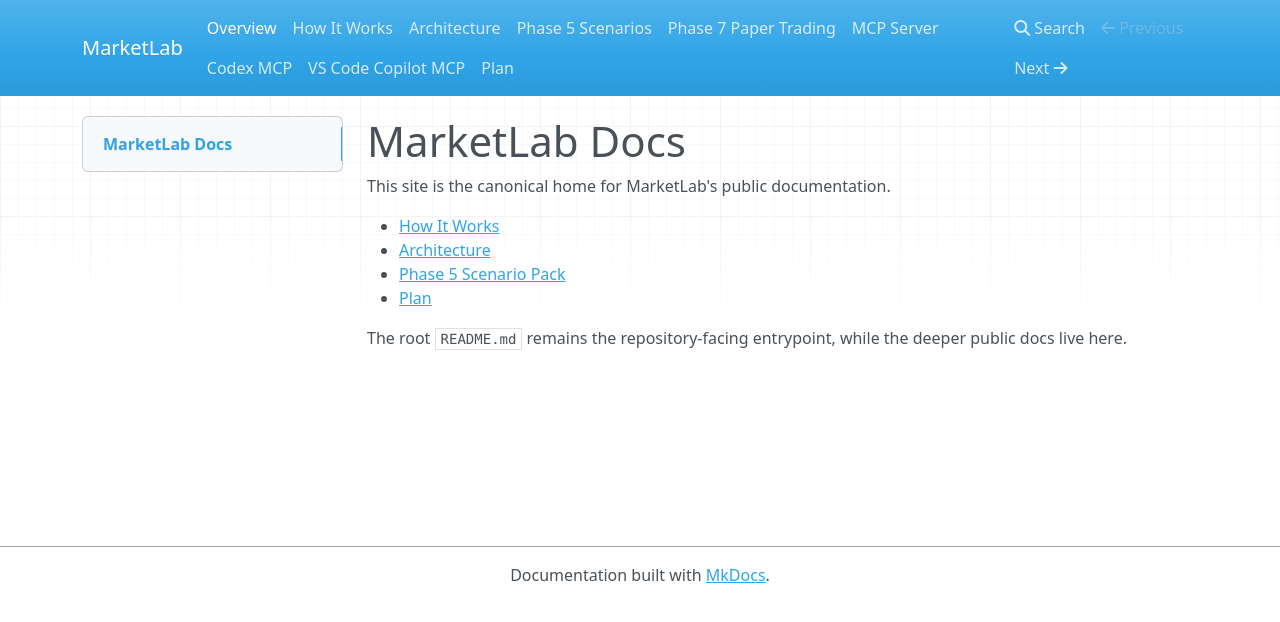
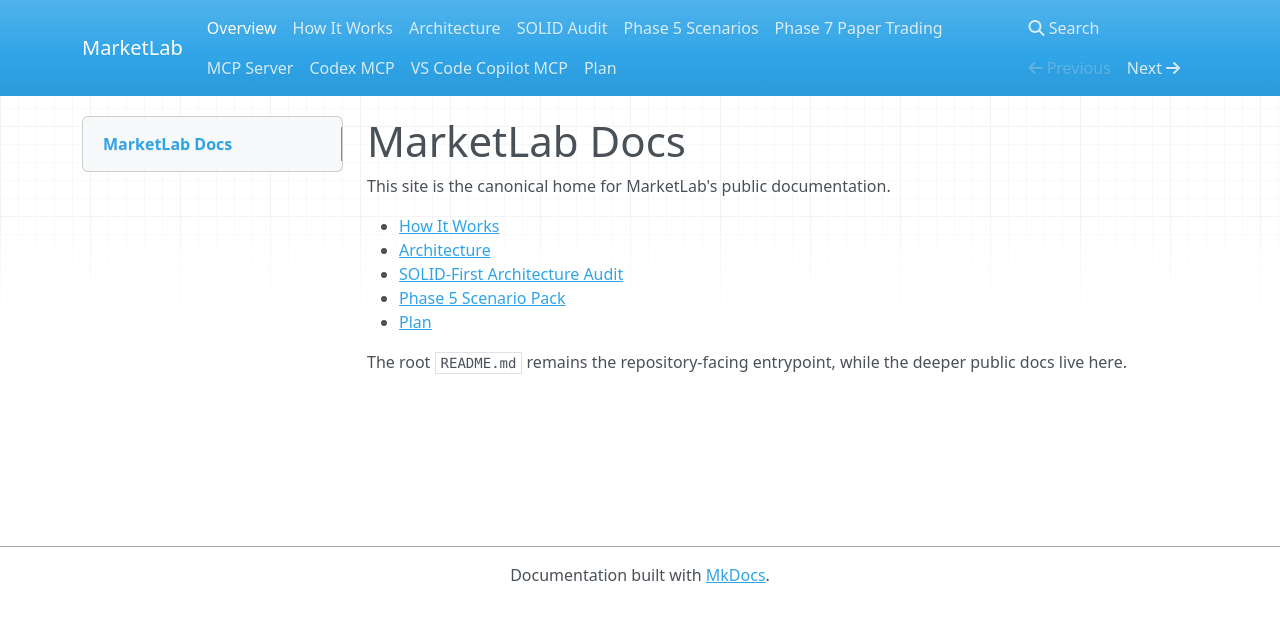
Before and after one commit to ricardogr07/market-lab, an MkDocs documentation site: the page built from docs/index.md, in a window 1280 px wide. Shown: the top 622 px of the page. Built offline with MkDocs 1.6.1, drawn with Linux system fonts in a browser that asks for light colours; nearby versions of some CDN libraries.

Commit message:
docs(nav): link architecture planning documents

```diff
--- a/docs/index.md
+++ b/docs/index.md
@@ -4,6 +4,7 @@
 
 - [How It Works](how-it-works.md)
 - [Architecture](architecture.md)
+- [SOLID-First Architecture Audit](solid-architecture-audit.md)
 - [Phase 5 Scenario Pack](phase5-scenarios.md)
 - [Plan](PLAN.md)
 
--- a/mkdocs.yml
+++ b/mkdocs.yml
@@ -5,6 +5,7 @@
   - Overview: index.md
   - How It Works: how-it-works.md
   - Architecture: architecture.md
+  - SOLID Audit: solid-architecture-audit.md
   - Phase 5 Scenarios: phase5-scenarios.md
   - Phase 7 Paper Trading: paper-trading.md
   - MCP Server: mcp-server.md
```
Also changed, not shown: README.md (+1 -0 lines).
